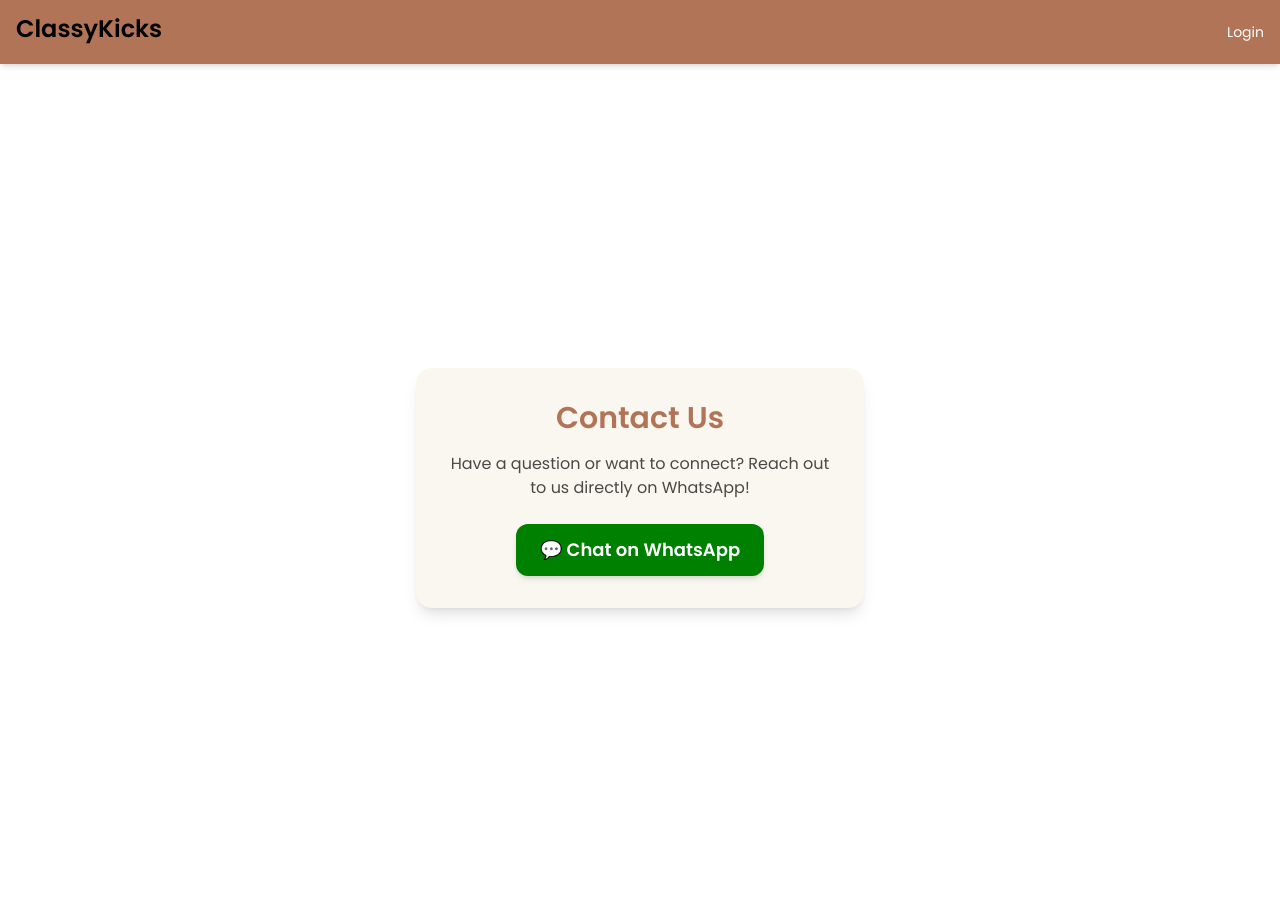
After one commit to shalin1352004/ClassyKicks, a Django app: page /contact/ in a window 1280 px wide. The commit adds this page. Run offline with Django 5.2, Linux system fonts and the light colour scheme; some libraries are stand-ins or nearby versions.

Commit message:
third launch

```diff
--- a/store/models.py
+++ b/store/models.py
@@ -24,3 +24,9 @@ class Product(models.Model):
 class ProductImage(models.Model):
     product = models.ForeignKey(Product, on_delete=models.CASCADE, related_name='images')
     image = models.ImageField(upload_to='product_images/')
+
+from django.shortcuts import render
+
+def contact(request):
+    whatsapp_number = '918238322005'  # Replace with your WhatsApp number in international format (no + or spaces)
+    return render(request, 'store/contact.html', {'whatsapp_number': whatsapp_number})
--- a/store/templates/base.html
+++ b/store/templates/base.html
@@ -41,7 +41,7 @@
 <nav class="bg-lightBg shadow-md sticky top-0 z-50">
   <div class="max-w-7xl mx-auto px-4">
     <div class="flex justify-between items-center h-16">
-      <a href="/" class="text-2xl font-bold text-primary hover:text-white transition">ClassyKicks</a>
+      <a href="/" class="text-2xl font-bold text-black hover:text-white transition animate-float">ClassyKicks</a>
 
       <div class="hidden md:flex space-x-6 text-sm font-medium items-center">
         {% if user.is_authenticated %}
@@ -111,6 +111,29 @@
     menu.classList.toggle("hidden");
   });
 </script>
+<script>
+  tailwind.config = {
+    theme: {
+      extend: {
+        colors: {
+          primary: '#FAF7F0',
+          darkBg: '#F8F3G9',
+          lightBg: '#B17457',
+          accent: '#4A4947',
+        },
+        keyframes: {
+          float: {
+            '0%, 100%': { transform: 'translateY(0)' },
+            '50%': { transform: 'translateY(-8px)' },
+          },
+        },
+        animation: {
+          float: 'float 3s ease-in-out infinite',
+        },
+      },
+    },
+  }
+</script>
 
 </body>
 </html>
--- /dev/null
+++ b/store/templates/store/contact.html
@@ -0,0 +1,20 @@
+{% extends 'base.html' %}
+
+{% block content %}
+<div class="flex items-center justify-center min-h-screen bg-darkBg px-4">
+  <div class="bg-primary p-8 rounded-2xl shadow-lg max-w-md w-full text-accent">
+    <h2 class="text-3xl font-bold mb-4 text-center text-lightBg">Contact Us</h2>
+    <p class="mb-6 text-center text-accent">
+      Have a question or want to connect? Reach out to us directly on WhatsApp!
+    </p>
+
+    <div class="flex justify-center">
+      <a href="https://wa.me/918238322005" target="_blank" rel="noopener noreferrer">
+        <button class="bg-[green] hover:bg-[#944C34] transition-colors text-white font-semibold py-3 px-6 rounded-xl shadow-md text-lg">
+          💬 Chat on WhatsApp
+        </button>
+      </a>
+    </div>
+  </div>
+</div>
+{% endblock %}
--- a/store/templates/store/product_detail.html
+++ b/store/templates/store/product_detail.html
@@ -28,8 +28,12 @@
       <p><strong class="text-[#B17457]">Price:</strong> ₹{{ product.price }}</p>
       <p><strong class="text-[#B17457]">Seller:</strong> {{ product.seller.username }}</p>
       <p><strong class="text-[#B17457]">Posted on:</strong> {{ product.created_at|date:"M d, Y" }}</p>
+
     </div>
-
+    <a href="{% url 'contact' %}">
+      <button class="bg-lightBg hover:bg-[#944C34] transition-colors text-green font-semibold py-3 px-6 rounded-xl shadow-md text-lg">
+          💬 Contact seller
+        </button></a>
   </div>
 </div>
 {% endblock %}
--- a/store/urls.py
+++ b/store/urls.py
@@ -8,4 +8,5 @@ urlpatterns = [
     path('add/', views.add_product, name='add_product'),
     path('add-brand/', views.add_brand, name='add_brand'),
     path('login/', CustomLoginView.as_view(), name='login'),
+    path('contact/', views.contact, name='contact'),
 ]
--- a/store/views.py
+++ b/store/views.py
@@ -73,3 +73,8 @@ def add_brand(request):
     else:
         form = BrandForm()
     return render(request, 'store/add_brand.html', {'form': form})
+from django.shortcuts import render
+
+def contact(request):
+    whatsapp_number = '918238322005'  # e.g., '919876543210'
+    return render(request, 'store/contact.html', {'whatsapp_number': whatsapp_number})
```
Also changed, not shown: store/templates/store/product_list.html (+12 -8 lines), db.sqlite3, media/product_images/Captured20250626125234608.jpg (added), media/product_images/Screenshot_2025-07-02_104007.png (added), media/product_images/network-engineer_WExADte.jpg (added).
